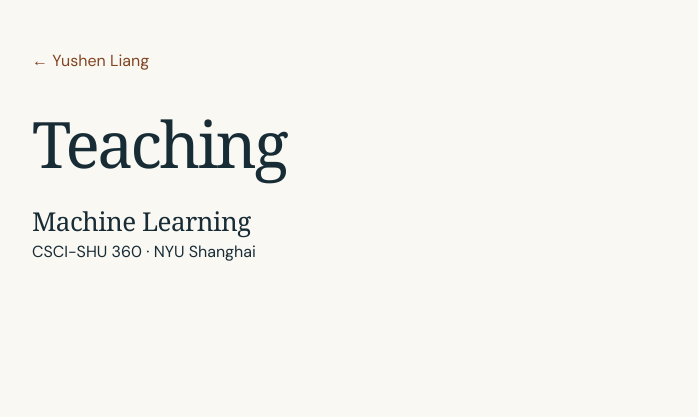
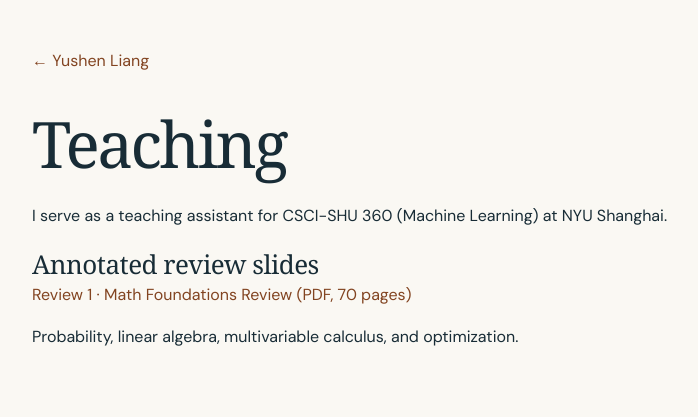
Before and after one commit to Mirage415/Mirage415.github.io, a plain HTML site: page teaching.html in a window 1280 px wide. Shown: the whole page, without its empty margins (138-836 px from the left). Drawn offline with Linux system fonts and the light colour scheme.

Commit message:
Add annotated math foundations review slides and Machine Learning TA role

```diff
--- a/teaching.html
+++ b/teaching.html
@@ -1,3 +1,8 @@
 <!doctype html>
 <html lang="en"><head><meta charset="utf-8"><meta name="viewport" content="width=device-width, initial-scale=1"><title>Teaching | Yushen Liang</title><link rel="stylesheet" href="style.css?v=notes1"><link rel="icon" href="favicon.svg"></head>
-<body><main class="note-page"><a href="index.html">← Yushen Liang</a><h1>Teaching</h1><h2>Machine Learning</h2><p>CSCI-SHU 360 · NYU Shanghai</p></main></body></html>
+<body><main class="note-page"><a href="index.html">← Yushen Liang</a><h1>Teaching</h1><p>I serve as a teaching assistant for CSCI-SHU 360 (Machine Learning) at NYU Shanghai.</p>
+<section aria-labelledby="reviews">
+  <h2 id="reviews">Annotated review slides</h2>
+  <p><a href="assets/teaching/math-foundations-review-annotated.pdf">Review 1 · Math Foundations Review (PDF, 70 pages)</a></p>
+  <p>Probability, linear algebra, multivariable calculus, and optimization.</p>
+</section></main></body></html>
```
Also changed, not shown: 1 other file.
